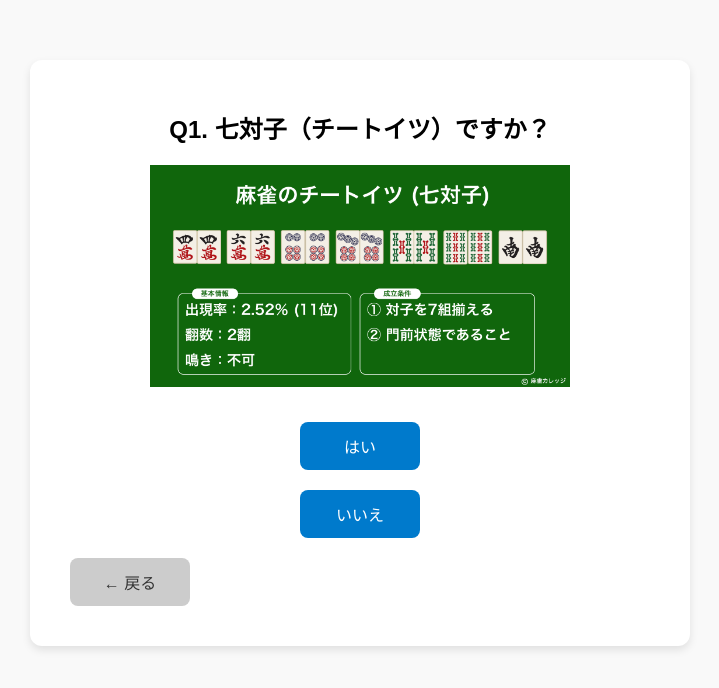
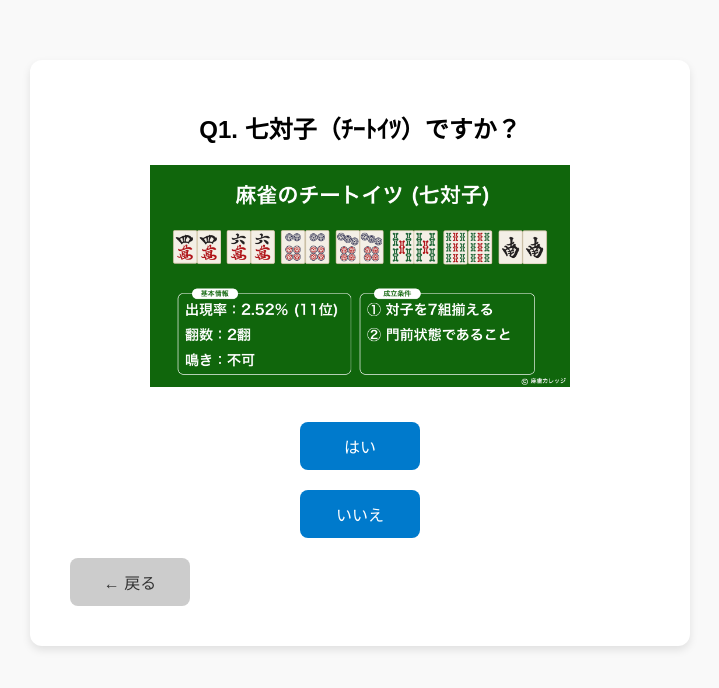
Before and after one commit to KeidaiHidaka/mahjangScoreCalc, a React (Vite) app: page / in a window 1280 px wide. Shown: the top 688 px of the page, without its empty margins (280-999 px from the left). Built offline with nearby package versions, Linux system fonts and the light colour scheme.

Commit message:
半角カタカナ

```diff
--- a/src/questions.js
+++ b/src/questions.js
@@ -1,6 +1,6 @@
 const questions = {
   Q1: {
-    text: "Q1. 七対子（チートイツ）ですか？",
+    text: "Q1. 七対子（ﾁｰﾄｲﾂ）ですか？",
     choices: [
       { label: "はい", next: "RESULT", points: 25 },
       { label: "いいえ", next: "Q2" }
@@ -8,7 +8,7 @@ const questions = {
 	image:"/mahjangScoreCalc/images/chitoitsu.png",
   },
   Q2: {
-    text: "Q2. 平和（ピンフ）ですか？",
+    text: "Q2. 平和（ﾋﾟﾝﾌ）ですか？",
     choices: [
       { label: "はい", next: "Q2_1" },
       { label: "いいえ", next: "Q3", points:20 }
@@ -31,7 +31,7 @@ const questions = {
 	image:"/mahjangScoreCalc/images/yakuhai.jpg",
   },
   Q4: {
-    text: "Q4. 待ちの形がリャンメン・シャンポンですか？",
+    text: "Q4. 待ちの形はﾘｬﾝﾒﾝ・ｼｬﾝﾎﾟﾝですか？",
     choices: [
       { label: "はい", next: "Q5"},
       { label: "いいえ", next: "Q5", points: 2 },
```
